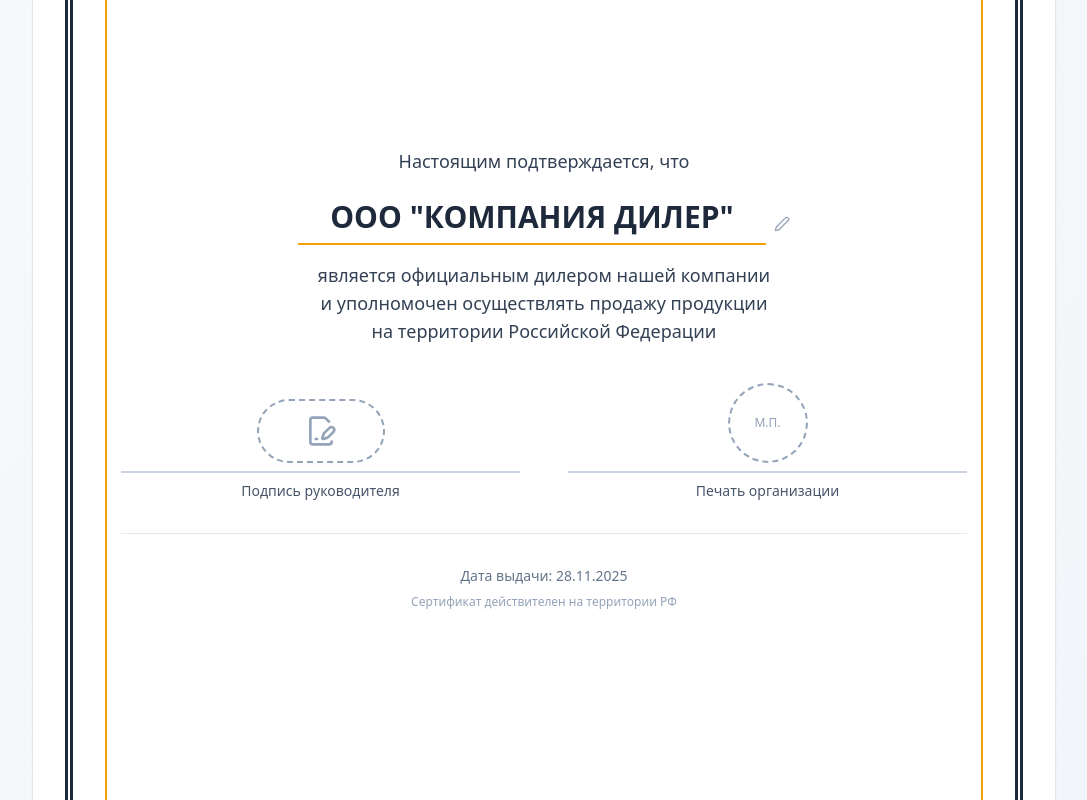
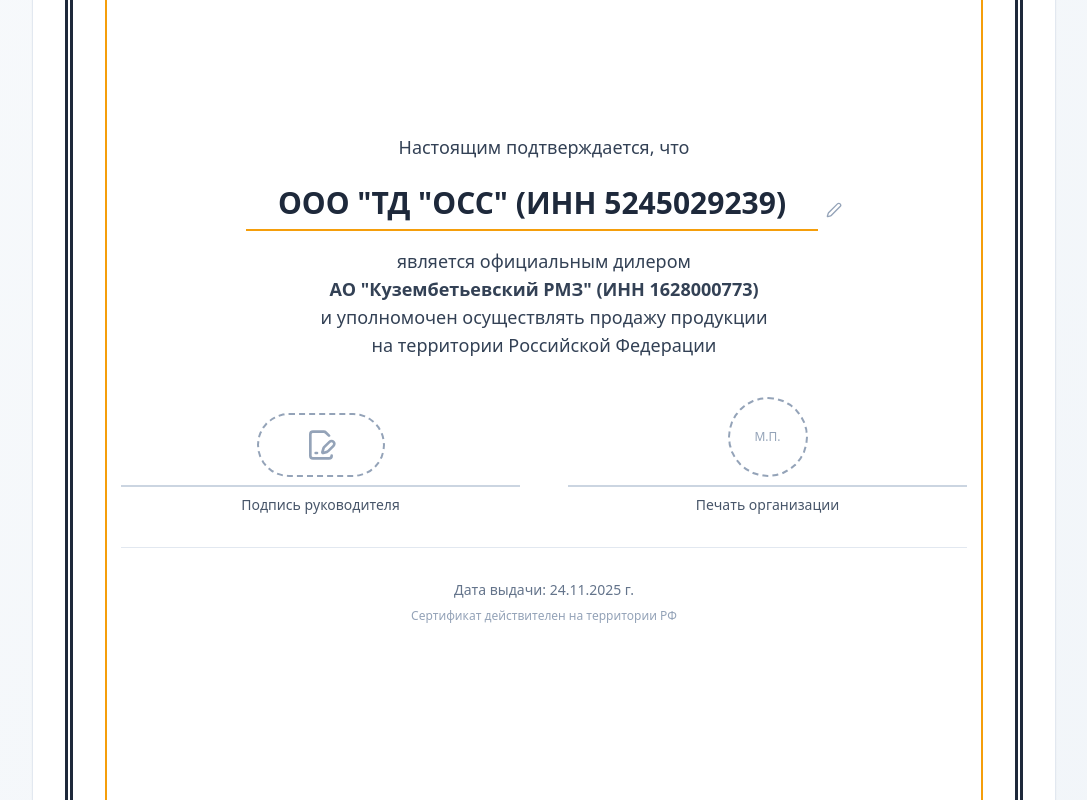
Before and after one commit to pr-poehali-dev/dealer-certificate-a4, a React (Vite) app: page / in a window 1280 px wide. Shown: the part 580-1380 px from the top of the page, without its empty margins (96-1183 px from the left). Built offline with nearby package versions, Linux system fonts and the light colour scheme.

Commit message:
Обновление данных дилера ООО "ТД "ОСС"

```diff
--- a/src/pages/Index.tsx
+++ b/src/pages/Index.tsx
@@ -5,7 +5,7 @@ import { Card } from '@/components/ui/card';
 import Icon from '@/components/ui/icon';
 
 const Index = () => {
-  const [dealerName, setDealerName] = useState('ООО "КОМПАНИЯ ДИЛЕР"');
+  const [dealerName, setDealerName] = useState('ООО "ТД "ОСС" (ИНН 5245029239)');
   const [isEditing, setIsEditing] = useState(false);
 
   const handlePrint = () => {
@@ -78,7 +78,8 @@ const Index = () => {
                   )}
 
                   <p className="text-lg text-slate-700 mt-8">
-                    является официальным дилером нашей компании<br />
+                    является официальным дилером<br />
+                    <span className="font-semibold">АО "Кузембетьевский РМЗ" (ИНН 1628000773)</span><br />
                     и уполномочен осуществлять продажу продукции<br />
                     на территории Российской Федерации
                   </p>
@@ -114,7 +115,7 @@ const Index = () => {
 
                 <div className="text-center mt-8 pt-8 border-t border-slate-200">
                   <p className="text-sm text-slate-500">
-                    Дата выдачи: {new Date().toLocaleDateString('ru-RU')}
+                    Дата выдачи: 24.11.2025 г.
                   </p>
                   <p className="text-xs text-slate-400 mt-2">
                     Сертификат действителен на территории РФ
```
